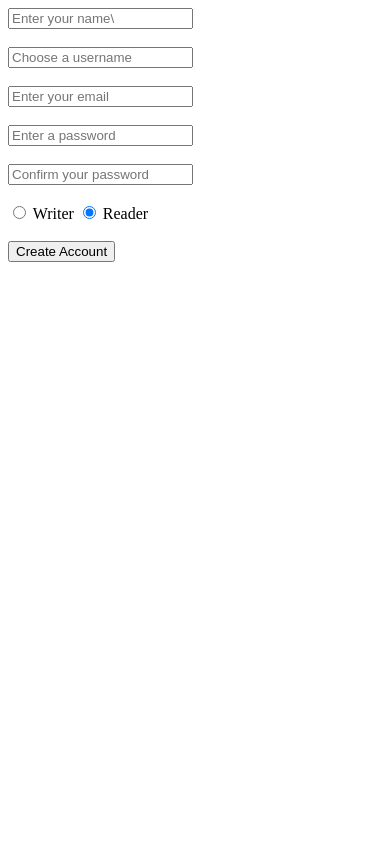
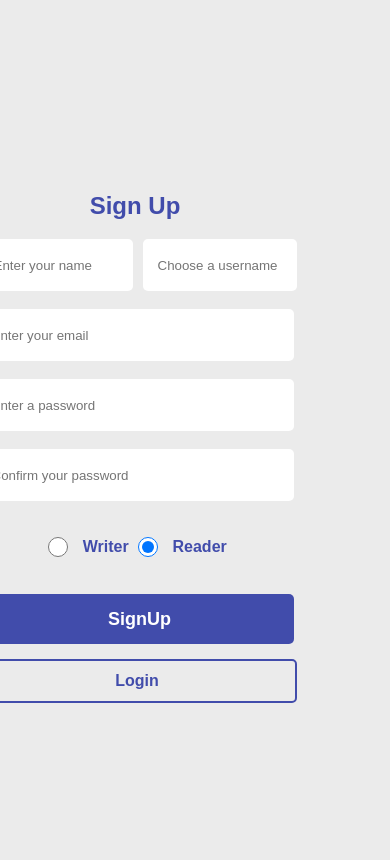
Before and after one commit to mstafamajid/web-Assignment, a PHP site: page /login-signup/signup.php in a window 390 px wide. Before the commit the page ends 262 px from the top, so only its background shows below. Run offline with PHP 8.4, Linux system fonts and the light colour scheme.

Commit message:
fixing login and css

```diff
--- a/login-signup/signup.php
+++ b/login-signup/signup.php
@@ -54,22 +54,272 @@ if (isset($_POST["submit"])) {
     <meta http-equiv="X-UA-Compatible" content="IE=edge">
     <meta name="viewport" content="width=device-width, initial-scale=1.0">
     <title>Document</title>
+
+
+
+
+
+
+    <style>
+        *{
+            /* padding: 0;
+            margin: 0; */
+
+        }
+        body {
+            background-color: #EBEBEB;
+            font-family: 'Poppins', sans-serif;
+        }
+
+        .container {
+            height: 100vh;
+           display: flex;
+           flex-direction: row;
+           align-items: center;
+           justify-content: center;
+           justify-items: center;
+           align-content: center;
+           gap: 50px;
+        }
+
+
+        .leftSide {
+
+            display: flex;
+flex-direction: column;
+align-items: center;
+justify-content: center;
+            color: white;
+
+            background: linear-gradient(157.31deg, #414CAB 5.83%, #2E3467 95.62%);
+            border-radius: 25px;
+            text-align: center;
+            width: 500px;
+            height: 550px;
+
+
+        }
+
+        .leftSide p {
+            padding: 20px;
+            margin-bottom: 40px;
+        }
+
+        .leftSide h2 {
+            margin-top: 0px;
+        }
+
+        .leftSide img {
+            height: 100px;
+        }
+
+        .leftSide .signupBtnn {
+            text-decoration: none;
+            background: none;
+            border: none;
+            border-radius: 10px;
+            outline: 2px white solid;
+            color: white;
+            font-weight: bolder;
+            padding: 15px 40px 15px 40px;
+            transition: 0.2s;
+        }
+
+        .leftSide .signupBtnn:hover {
+            color: #2E3467;
+            background-color: white;
+        }
+
+
+
+        .rightSide {
+            padding: 150px 0px 0px 0px;
+            transform: translateY(-75px);
+        }
+
+        .rightSide h2 {
+            color: #414CAB;
+        }
+
+        .rightSide input {
+            color: #51557E;
+            border-radius: 5px;
+            width: 300px;
+            height: 50px;
+            color: #51557E;
+            background-color: white;
+            border: none;
+            padding-left: 15px;
+        }
+
+        .rightSide input[type="radio"] {
+            width: 20px;
+        }
+
+        .nm {
+            display: flex;
+
+
+        }
+
+
+        .nm input {
+            width: 137px;
+            margin-right: 10px;
+        }
+
+
+
+
+
+        .rightSide input[type="submit"] {
+            transition: 0.2s;
+            font-weight: bolder;
+            color: white;
+            background-color: #414CAB;
+            font-size: 18px;
+            width: 317px;
+        }
+
+        .remember {
+            vertical-align: 20px;
+            margin-left: 7px;
+            color: #414CAB;
+            font-weight: bold;
+        }
+
+        .rightSide input[type="submit"]:hover {
+            box-shadow: 0 0 8px 0 #414CAB;
+            cursor: pointer;
+        }
+
+
+        .btnM {
+            display: none;
+        }
+
+        /*responsive */
+        @media screen and (max-width: 500px) {
+
+            body {
+                text-align: center;
+            }
+
+            .nm {
+                margin-left: 15px;
+            }
+
+            .container {
+                margin: unset;
+                margin-right: 90px;
+            }
+
+            .rightSide {
+                margin-right: 30px;
+            }
+
+            .leftSide {
+                display: none;
+            }
+
+
+            .btnM {
+                padding: 11px;
+                border-radius: 5px;
+                display: block;
+                transition: 0.2s;
+                font-weight: bolder;
+                color: #414CAB;
+                border: 2px #414CAB solid;
+                font-size: 16px;
+                width: 293px;
+                text-decoration: none;
+                margin-left: 14px;
+                transform: translateY(15px);
+            }
+
+            .btnM:hover {
+                background-color: #414CAB;
+                color: white;
+                box-shadow: 0 0 8px 0 #414CAB;
+
+            }
+
+
+
+
+        }
+        .error-input-signup{
+            font-size: 12px;
+        }
+    </style>
+
+
+
+
+
+
+
+
+
+
+
+
+
+
+
+
 </head>
 
 <body>
+
+
+    <div class="container">
+
+
+
+        <div class="leftSide">
+            <h2>Welcome to</h2>
+            <img src="../assets/logoW.svg" alt="aaaaaaaaa">
+            <p>Welcome to our website, your one stop
+                destination for books and information about
+                books. With our user-friendly interface, you can
+                easily read post reviews. Join our community of
+                book lovers today and immerse yourself in the
+                wonderful world of literature!</p>
+            <div>
+                <a href="../index.php" class="signupBtnn">Login</a>
+            </div>
+        </div>
+
+
+        <div class="rightSide">
+            <h2>Sign Up</h2>
+
             <form action="signup.php" method="POST">
-        <input type="text" id="name" name="name" placeholder="Enter your name\"><br>
+
+                <div class="nm">
+                    <div>
+                        <input type="text" id="name" name="name" placeholder="Enter your name">
+                        <br>
+
 
                             <?php
                              if (!empty($nameError)) echo "<span class='error-input-signup'>$nameError</span>";
 
                             ?>
-        <br>
-        <input type="text" id="username" name="username" placeholder="Choose a username"><br>
+                    </div>
+
+                    <div> <input type="text" id="username" name="username" placeholder="Choose a username"><br>
                         <?php
                         if (!empty($usernameError)) echo "<span class='error-input-signup'>$usernameError</span>";
 
-        ?><br>
+                        ?> </div>
+
+                </div>
+
+
+                <br>
 
                 <input type="email" id="email" name="email" placeholder="Enter your email"><br>
                 <?php
@@ -90,13 +340,29 @@ if (isset($_POST["submit"])) {
                 ?><br>
 
                 <input type="radio" id="writer" name="role" value="writer">
-        <span>Writer</span>
+                <span class="remember">Writer</span>
 
                 <input type="radio" id="reader" name="role" value="reader" checked>
-        <span>Reader</span><br><br>
+                <span class="remember">Reader</span><br><br>
 
-        <input type="submit" value="Create Account" name="submit">
+                <input type="submit" value="SignUp" name="submit">
+                <a href="../index.php" class="btnM">Login</a>
+
             </form>
+
+        </div>
+
+
+
+
+
+
+
+
+    </div>
+
+
+
 
 </body>
 
```
Also changed, not shown: index.php (+29 -19 lines), assets/logoW.svg (added). Lines whose indentation alone changed are shown as unchanged.
